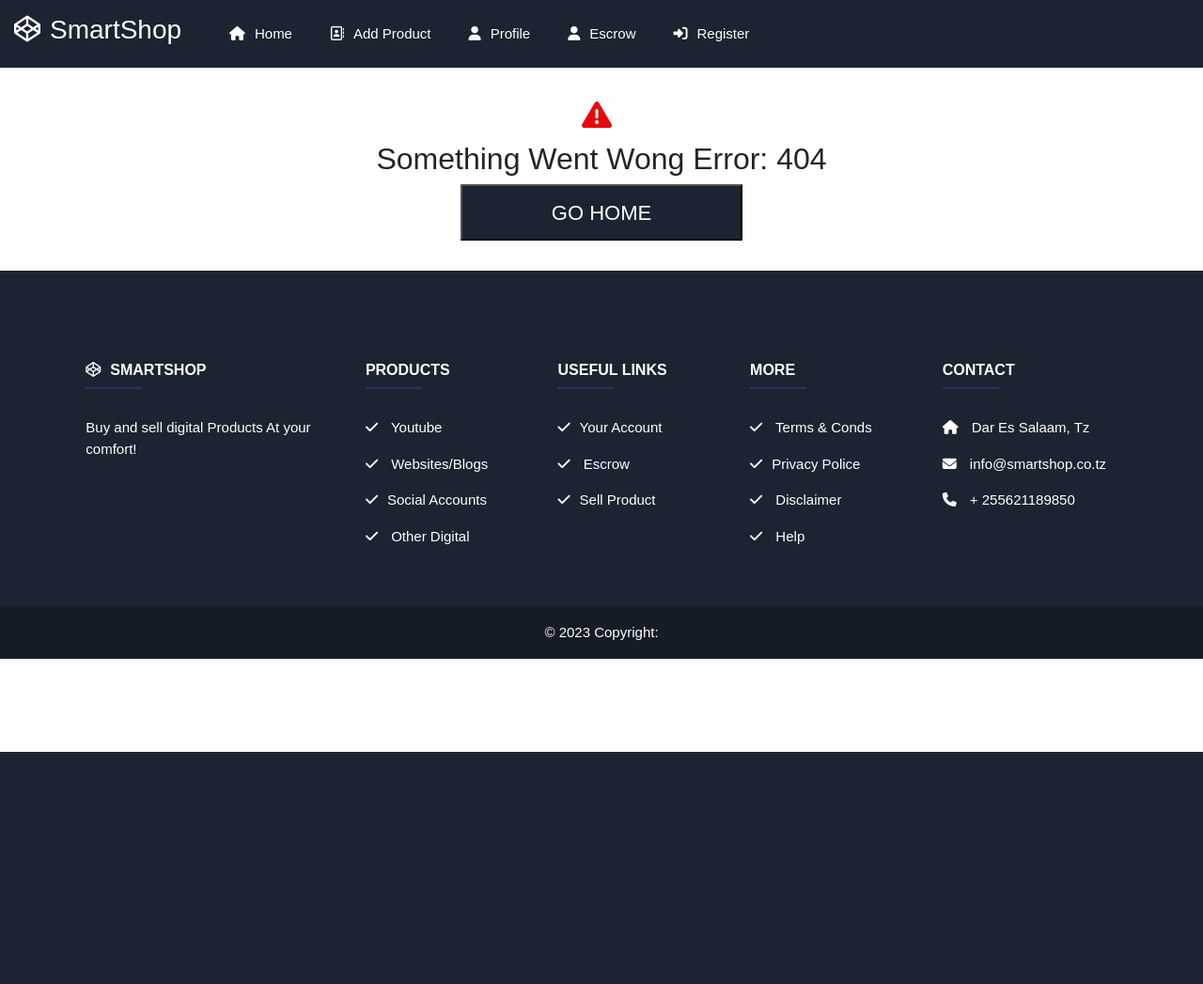
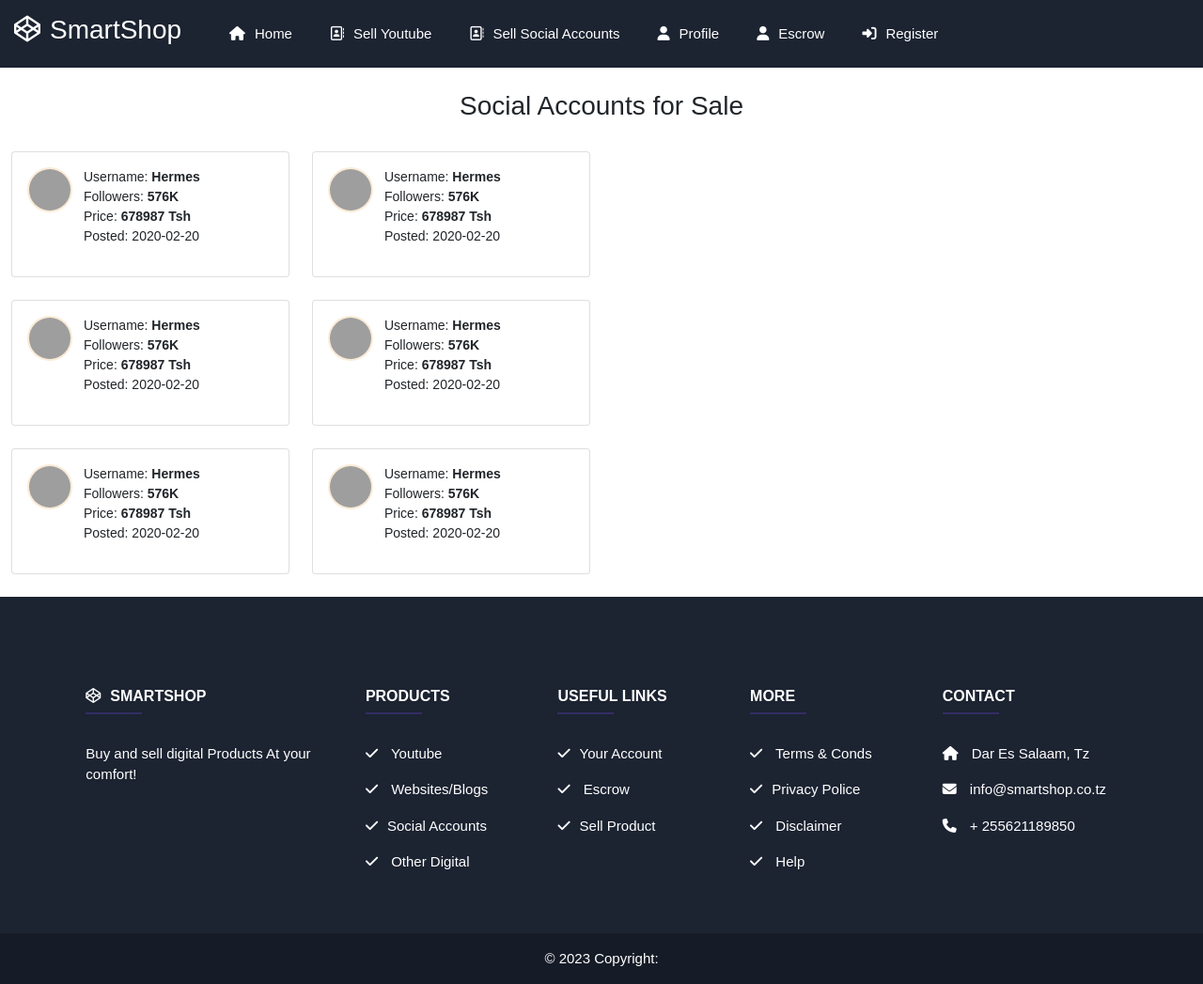
Before and after one commit to hermesgido/digital-marketplace, a Django app: page /social_accounts/ in a window 1280 px wide. Shown: the whole page at 94% size. Before the commit the page ends 800 px from the top, so only its background shows below. Run offline with Django 4.2, Linux system fonts and the light colour scheme; parts of the project's set-up code (start-up, migrations or seed data) failed here and were passed over; some web fonts are replaced; grey boxes are pictures that could not be loaded.

Commit message:
added socials

```diff
--- a/templates/snippets/base.html
+++ b/templates/snippets/base.html
@@ -52,8 +52,12 @@
                     <a class="nav-link text-white" href="{% url 'home' %}"><i class="fa-solid fa-house"></i></i>Home</a>
                 </li>
                 <li class="nav-item active">
-                    <a class="nav-link text-white" href="{% url 'add_product' %}"><i class="far fa-address-book"></i>Add Product</a>
+                    <a class="nav-link text-white" href="{% url 'add_product' %}"><i class="far fa-address-book"></i>Sell Youtube</a>
                 </li>
+                <li class="nav-item active">
+                    <a class="nav-link text-white" href="{% url 'social_media' %}"><i class="far fa-address-book"></i>Sell Social Accounts</a>
+                </li>
+
                 <li class="nav-item">
                     <a class="nav-link text-white" href="{% url 'profile' %}"><i class="fa-solid fa-user"></i></i>Profile</a>
                 </li>
@@ -113,7 +117,7 @@
                             <a href="#!" class="text-white text-decoration-none"> <i class="fa-solid fa-check" style="color: #ffffff;"></i>  Websites/Blogs</a>
                         </p>
                         <p>
-                            <a href="#!" class="text-white text-decoration-none"> <i class="fa-solid fa-check" style="color: #ffffff;"></i>Social Accounts</a>
+                            <a href="{% url 'social_accounts' %}" class="text-white text-decoration-none"> <i class="fa-solid fa-check" style="color: #ffffff;"></i>Social Accounts</a>
                         </p>
                         <p>
                             <a href="#!" class="text-white text-decoration-none"> <i class="fa-solid fa-check" style="color: #ffffff;"></i> Other Digital</a>
--- /dev/null
+++ b/templates/social_accounts.html
@@ -0,0 +1,92 @@
+{% extends 'snippets/base.html' %}
+
+{% load static %}
+
+{% block content %}
+
+{% load humanize %}
+
+<style>
+    body{
+        font-size: 14px;
+    }
+
+    bgx{
+        background-color: antiquewhite;
+    }
+
+</style>
+
+<div class="container">
+    <div class="well-text text-center p-4">
+        <h3>Social  Accounts for Sale</span>
+            </h3>
+    </div>
+</div>
+
+<div class="col-md-6">
+    <!-- item_list.html -->
+
+<div class="container">
+    <div class="row">
+      {% for item in items %}
+        <div class="col-sm-6 mb-4">
+          <div class="card">
+            <div class="card-body d-flex">
+
+                  <img style="background-color : antiquewhite;border-radius: 50%;padding: 2px; margin-right: 12px; height: 50; width: 50; class="rounded-circle" width="48" height="48" src="https://img.icons8.com/fluency/48/instagram-new.png" alt="instagram-new"/>
+              <div class="dd ">
+                <p>Username: <strong>Hermes</strong>  <br>Followers: <strong>576K</strong> <br> Price: <strong>678987 Tsh</strong>  <br> <span class="text-mute">Posted: 2020-02-20</span> </p>
+              </div>
+            </div>
+          </div>
+        </div>
+
+
+{% comment %}
+        {% if forloop.counter|divisibleby:2 and not forloop.last %}
+          </div>
+          <div class="row">
+        {% endif %} {% endcomment %}
+      {% endfor %}
+
+
+      {% for item in items %}
+      <div class="col-sm-6 mb-4">
+        <div class="card">
+          <div class="card-body d-flex">
+
+                <img style="background-color : antiquewhite;border-radius: 50%;padding: 2px; margin-right: 12px; height: 50; width: 50; class="rounded-circle" width="48" height="48" src="https://img.icons8.com/color/48/tiktok--v1.png" alt="tiktok--v1"/>
+            <div class="dd ">
+              <p>Username: <strong>Hermes</strong>  <br>Followers: <strong>576K</strong> <br> Price: <strong>678987 Tsh</strong>  <br> <span class="text-mute">Posted: 2020-02-20</span> </p>
+            </div>
+          </div>
+        </div>
+      </div>
+      {% endfor %}
+
+
+      {% for item in items %}
+      <div class="col-sm-6 mb-4">
+        <div class="card">
+          <div class="card-body d-flex">
+                <img style="background-color : antiquewhite;border-radius: 50%;padding: 2px; margin-right: 12px; height: 50; width: 50; class="rounded-circle" width="48" height="48" src="https://img.icons8.com/color/48/twitter--v1.png" alt="twitter--v1"/>
+            <div class="dd ">
+              <p>Username: <strong>Hermes</strong>  <br>Followers: <strong>576K</strong> <br> Price: <strong>678987 Tsh</strong>  <br> <span class="text-mute">Posted: 2020-02-20</span> </p>
+            </div>
+          </div>
+        </div>
+      </div>
+      {% endfor %}
+
+
+
+
+    </div>
+  </div>
+
+</div>
+
+
+
+    {% endblock  %}
--- a/templates/social_media.html
+++ b/templates/social_media.html
@@ -49,7 +49,7 @@
 </div>
             <div class="twitter_div d-none" id="twitter_a">
                 <h5 class="text-center">Enter Twitter Details</h5>
-
+<br>
                 <form action="" method="post">
                     {% csrf_token %}
                       {% for field in twitter_form %}
--- a/youtube/urls.py
+++ b/youtube/urls.py
@@ -7,6 +7,7 @@ urlpatterns = [
     path('product/<str:id>/', views.product, name='product'),
     path('add_product/', views.add_product, name='add_product'),
     path('social_media/', views.social_media, name='social_media'),
+    path('social_accounts/', views.social_accounts, name='social_accounts'),
 
     path('edit_youtube_product/<str:id>/', views.edit_youtube_product, name='edit_youtube_product'),
     path('profile/', views.profile, name='profile'),
--- a/youtube/views.py
+++ b/youtube/views.py
@@ -238,6 +238,10 @@ def social_media(request):
     return render(request, 'social_media.html', context)
 
 
+def social_accounts(request):
+
+    context = {"items": [i for i in  range(2)]}
+    return render(request, 'social_accounts.html', context)
 
 @login_required
 def profile(request):
```
